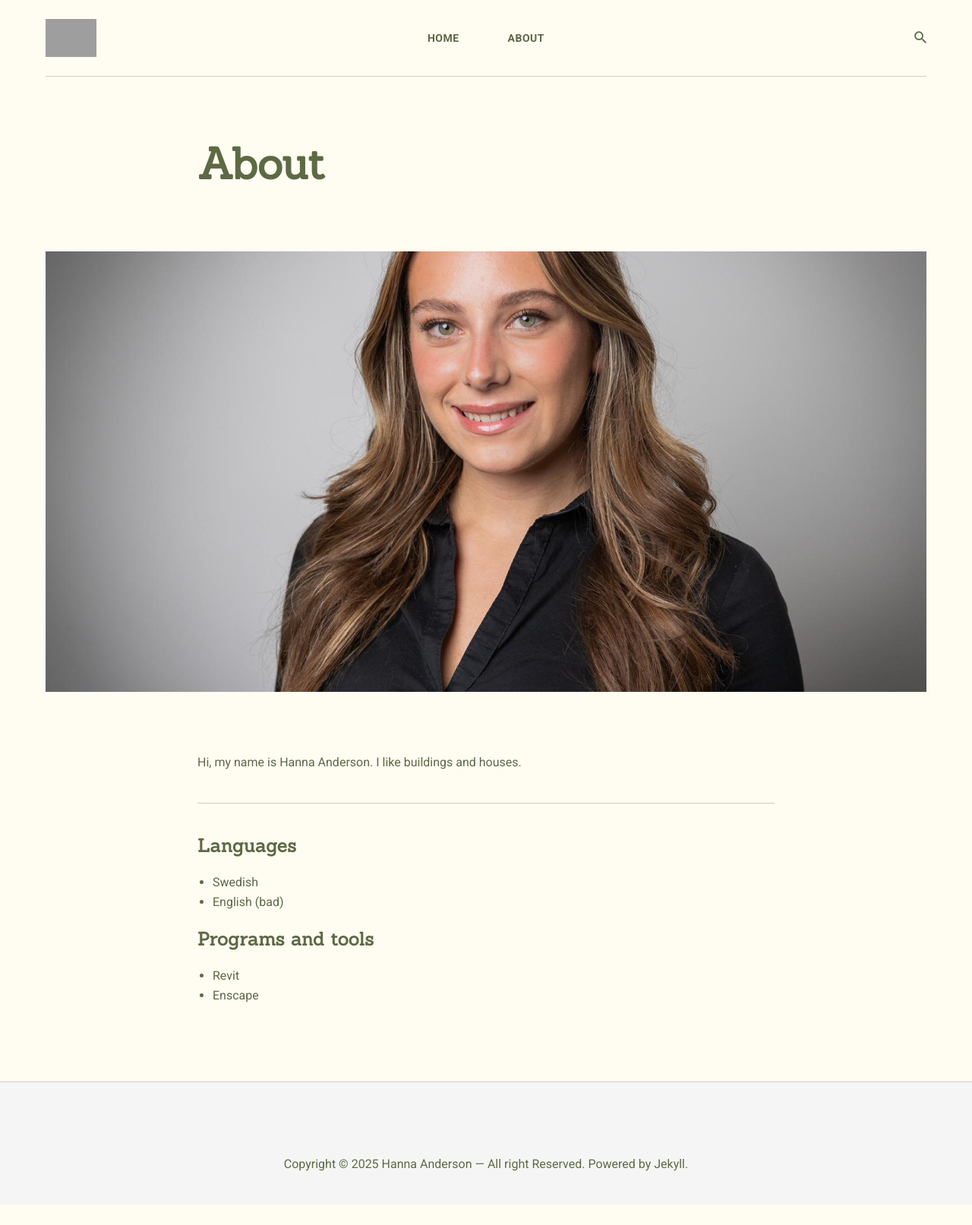
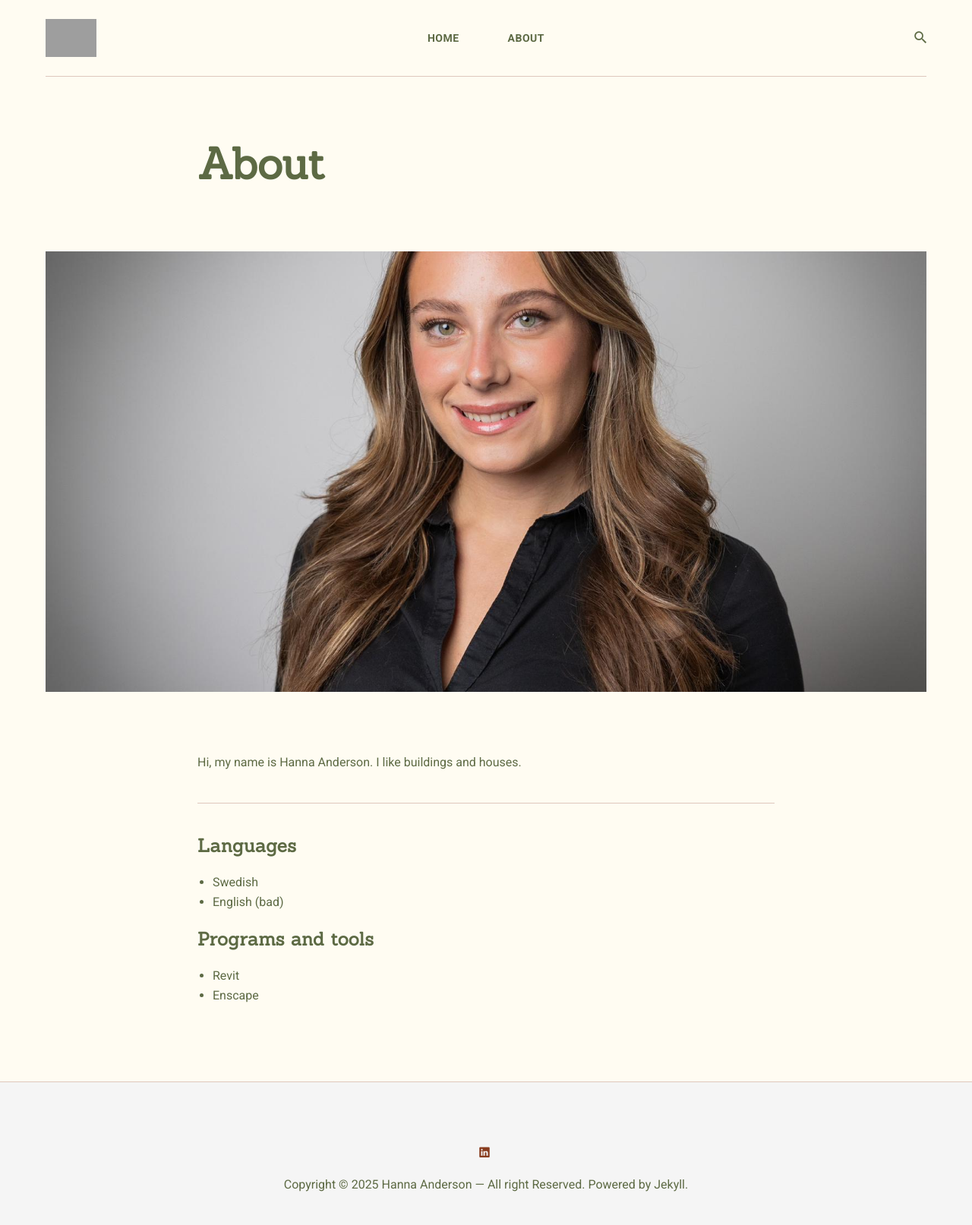
Before and after one commit to Andersonhannaa/andersonhannaa.github.io, a Jekyll site: the page built from _pages/about.md, in a window 1280 px wide. Shown: the whole page at 76% size. Built offline with Jekyll 4.4.1, drawn with Linux system fonts in a browser that asks for light colours; nearby versions of some CDN libraries; before the commit the page ends 1586 px from its top, so only the background shows below that; grey boxes are pictures that could not be loaded.

Commit message:
Update Hero section

```diff
--- a/_data/settings.yml
+++ b/_data/settings.yml
@@ -2,7 +2,7 @@
 # General Site Settings
 title: Hanna Anderson
 logo: logo.svg # You can add own logo.
-description: Architecture student
+description: Architecture Student
 
 
 #-------------------------------
@@ -11,7 +11,7 @@ author:
   name: Hanna Anderson
   image: 01.jpg
   say-hello: Hello, I’m <strong>Hanna Anderson</strong>
-  bio: Architecture student
+  bio: Swedish-American Architecture Student
 
 
 #-------------------------------
@@ -23,7 +23,7 @@ author:
 #pinterest: https://pinterest.com/ # Add your Pinterest handle
 linkedin: https://linkedin.com/in/hanna-anderson-8b38b5232/
 email: mailto:hannanderson04@gmail.com
-Phone: (+1) 760 580 22 64
+phone: (+1) 760 580 22 64
 
 #-------------------------------
 # Comment Section (Disqus)
--- a/_includes/contact-link.html
+++ b/_includes/contact-link.html
@@ -19,5 +19,14 @@
     {% if site.data.settings.pinterest %}
       <li><a href="{{ site.data.settings.pinterest }}"><i class="ion ion-logo-pinterest"></i></a></li>
     {% else %} {% endif %}
+
+    {% if site.data.settings.linkedin %}
+      <li><a href="{{ site.data.settings.linkedin }}"><i class="ion ion-logo-linkedin"></i></a></li>
+    {% else %} {% endif %}
+
+    {% if site.data.settings.email %}
+      <li><a href="{{ site.data.settings.email }}"><i class="ion ion-mail"></i></a></li>
+    {% else %} {% endif %}
+
   </ul>
 </div>
--- a/_sass/3-modules/_hero.scss
+++ b/_sass/3-modules/_hero.scss
@@ -1,7 +1,7 @@
 .hero {
   padding: 80px 0;
   margin-bottom: 80px;
-  background: #f5f5f5;
+  background: $light-gray;
 
   .last-item {
     display: flex;
```
